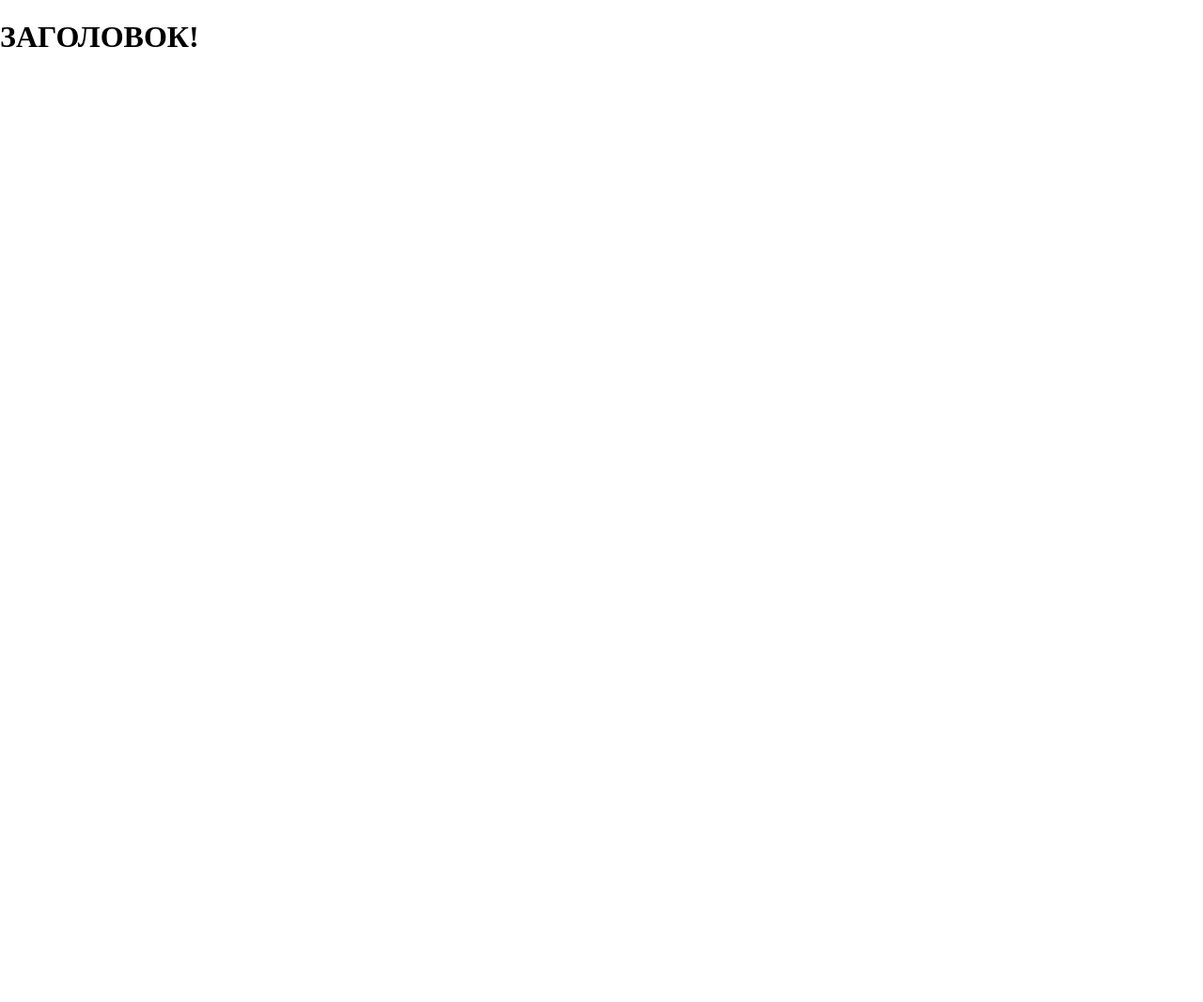
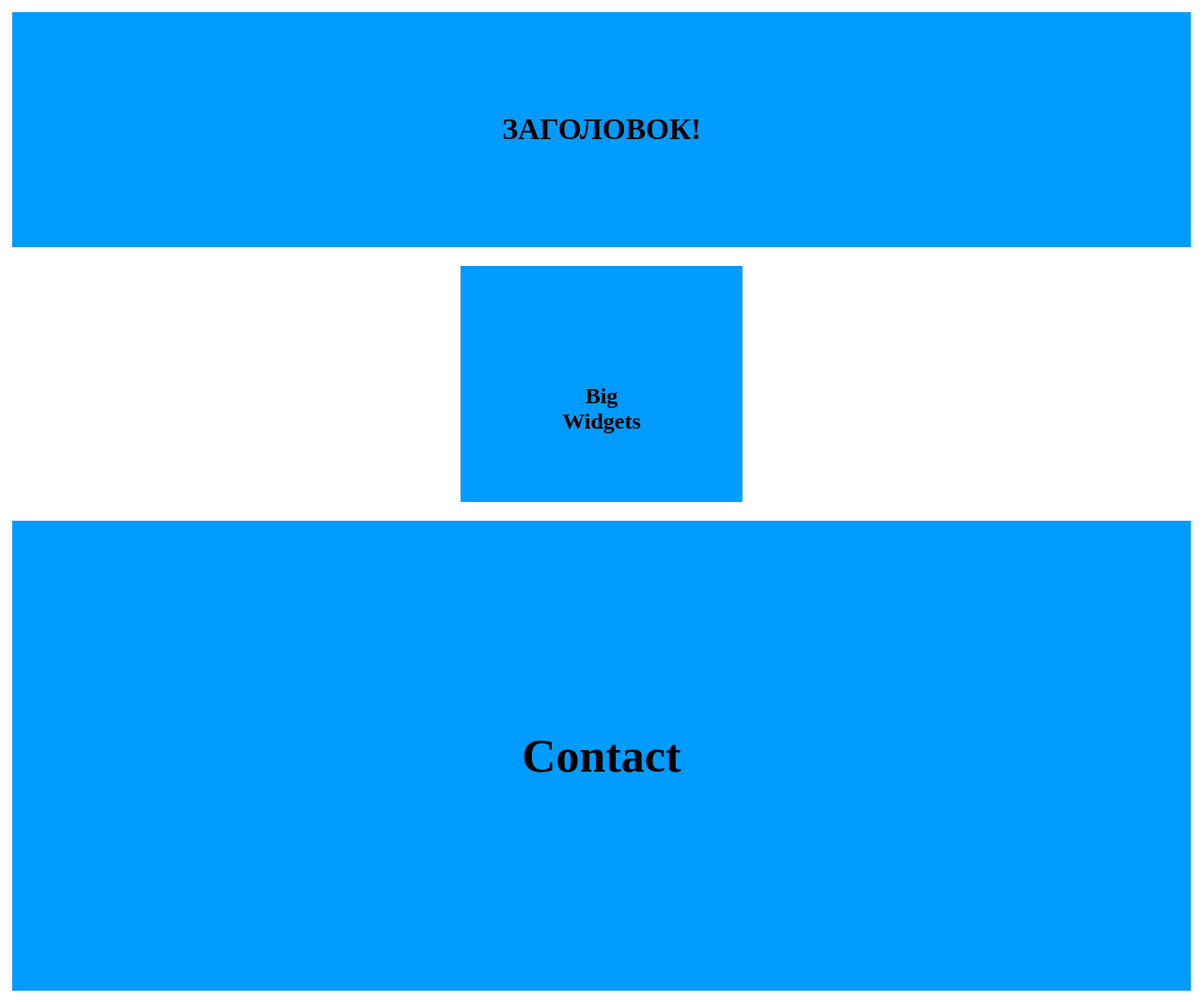
Before and after one commit to BiteGigabyte/dec-2022_Perun, a plain HTML site: page Html_Css_Lsn2/index.html in a window 1280 px wide. Shown: the whole page at 94% size. Before the commit the page ends 800 px from the top, so only its background shows below. Drawn offline with Linux system fonts and the light colour scheme.

Commit message:
Майже завершив (demo1/2). Неможу відцентрувати h2/

```diff
--- a/Html_Css_Lsn2/index.html
+++ b/Html_Css_Lsn2/index.html
@@ -1,5 +1,5 @@
 <!doctype html>
-<html>
+<html lang="ua">
 <head>
     <meta charset="UTF-8">
     <meta name="viewport"
@@ -9,7 +9,26 @@
     <link rel="stylesheet" href="styles/main.css">
 </head>
 <body>
-<h1 class="H1">ЗАГОЛОВОК!</h1>
+
+<div id="Page">
+    <div class="FirstLine"><h1 class="H1">ЗАГОЛОВОК!</h1></div>
+
+    <div id="SecondLine">
+        <div class="SecondBlock">
+            <h2>Big Widgets</h2>
+        </div>
+<!--        <div class="SecondBlock">-->
+<!--            <h2>Bigger Widgets</h2>-->
+<!--        </div>-->
+<!--        <div class="SecondBlock">-->
+<!--            <h2>Huge Widgets</h2>-->
+<!--        </div>-->
+    </div>
+
+    <div class="ThirdLine">
+        <h4>Contact</h4>
+    </div>
+</div>
 
 </body>
 </html>
--- a/Html_Css_Lsn2/styles/main.css
+++ b/Html_Css_Lsn2/styles/main.css
@@ -1,7 +1,58 @@
 body {
+    margin: 1%;
+    text-align: center;
+}
+#Page {
+    display: flex;
+    flex-direction: column;
+    row-gap: 20px;
+}
+h1, h2, h4 {
     margin: 0;
 }
+h4 {
+    font-size: 50px;
+}
+.FirstLine, .SecondBlock, .ThirdLine {
+    background: #009bff;
+}
+.FirstLine {
+    display: flex;
+    flex-direction: column;
+/*padding: 150px 400px;*/
+/*    flex: 0 1 100%;*/
+    height: 250px;
+    justify-content: center;
+    /*text-align: center;*/
+}
 
-H1 {
+#SecondLine {
+    display: flex;
+    justify-content: space-evenly;
+    align-items: center;
+    flex-wrap: wrap;
+    column-gap: 20px;
+    row-gap: 20px;
+    /*flex-grow: 1;*/
+    box-sizing: border-box;
+    /*align-self: center;*/
+}
 
+.SecondBlock {
+    display: flex;
+    padding: 10%;
+    box-sizing: border-box;
+    flex: 0 1 32.2%;
+    max-height: 200px;
+    max-width: 300px;
+    justify-content: center;
+    /*align-self: center;*/
+    /*align-item:center;*/
 }
+
+.ThirdLine {
+    display: flex;
+    flex-direction: column;
+    min-height: 500px;
+    justify-content: center;
+}
```
